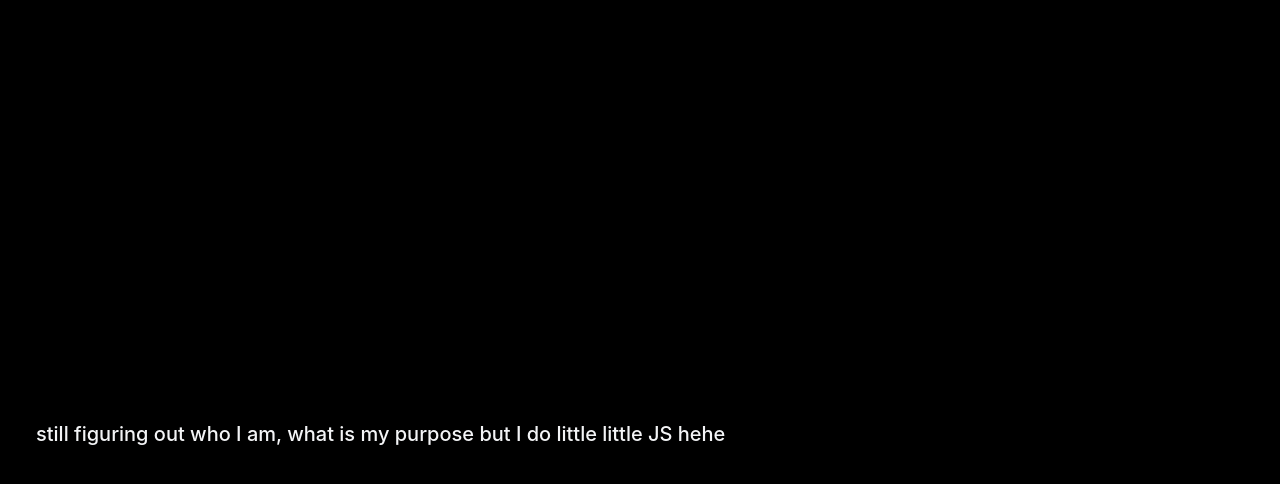
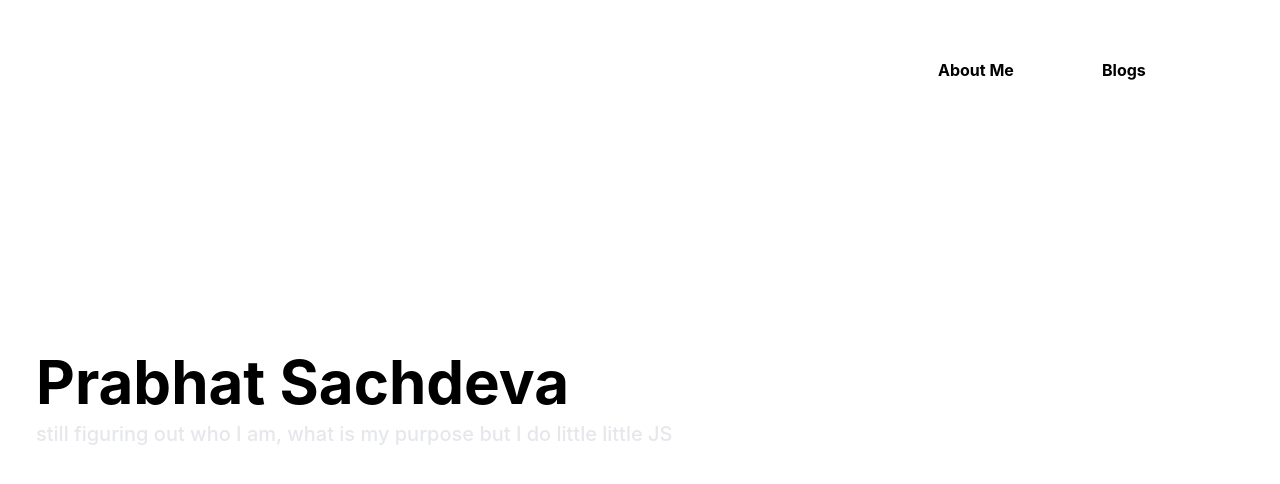
Before and after one commit to prabhatexit0/portexit0, a Next.js app: page / in a window 1280 px wide. Shown: the top 484 px of the page. Built offline with nearby package versions, Linux system fonts and the light colour scheme.

Commit message:
basic stuff added

```diff
--- /dev/null
+++ b/components/LayoutComponent.js
@@ -0,0 +1,5 @@
+export default function LayoutComponent() {
+  return <div>
+
+  </div>
+}
--- a/components/Main.js
+++ b/components/Main.js
@@ -1,12 +1,12 @@
 export default function Main() {
-  return <div className="py-10 h-full bg-black flex justify-start items-center px-9">
+  return <div className="absolute py-10 h-full flex justify-start items-center px-9">
     <div>
       <div className="text-6xl font-bold py-1">
         Prabhat Sachdeva
       </div>
-      <div className="text-xl font-sm py-1 flex justify-center">
-        <p className="text-gray-100 font-medium">
-          still figuring out who I am, what is my purpose but I do little little JS hehe
+      <div className="text-xl font-sm py-1 flex justify-center ">
+        <p className="text-gray-200 font-medium">
+          still figuring out who I am, what is my purpose but I do little little JS
         </p>
       </div>
     </div>
--- a/components/Navbar.js
+++ b/components/Navbar.js
@@ -1,7 +1,10 @@
 import { linkStyle } from '../styles/custom-tailwind-styles'
 
 export default function Navbar() {
-  return <div className="absolute m-9 left-0 w-max">
-    <div className={linkStyle} >Blogs</div>
-  </div>;
+  return <div className='absolute top-7 right-7 p-5 border-white'>
+    <div className='flex gap-5'>
+      <div className='px-3 py-2 left-5 w-36 top-5 font-bold border-white border-2 '>About Me</div>
+      <div className='px-3 py-2 left-5 w-36 top-5 font-bold border-white border-2 '>Blogs</div>
+    </div>
+  </div>
 }
--- a/next.config.js
+++ b/next.config.js
@@ -3,5 +3,18 @@ const nextConfig = {
   reactStrictMode: true,
   swcMinify: true,
 }
+const withMDX = require('@next/mdx')({
+  extension: /\.mdx?$/,
+  options: {
+    remarkPlugins: [],
+    rehypePlugins: [],
+    // If you use `MDXProvider`, uncomment the following line.
+    // providerImportSource: "@mdx-js/react",
+  },
+})
+module.exports = withMDX({
+  // Append the default value with md extensions
+  pageExtensions: ['ts', 'tsx', 'js', 'jsx', 'md', 'mdx'],
+})
 
 module.exports = nextConfig
--- a/package.json
+++ b/package.json
@@ -9,6 +9,8 @@
     "lint": "next lint"
   },
   "dependencies": {
+    "@mdx-js/loader": "^2.1.3",
+    "@next/mdx": "^12.3.0",
     "next": "12.3.0",
     "react": "18.2.0",
     "react-dom": "18.2.0"
--- a/pages/index.js
+++ b/pages/index.js
@@ -4,7 +4,7 @@ import { Footer, Navbar, Main } from '../components'
 
 export default function Home() {
   return (
-    <div className="bg-gray-900 h-screen w-screen">
+    <div className="h-screen w-screen flex flex-col relative">
       <Head>
         <title>Prabhat Sachdeva</title>
         <meta name="description" content="its my portfolio website" />
--- a/tailwind.config.js
+++ b/tailwind.config.js
@@ -6,6 +6,14 @@ module.exports = {
   ],
   theme: {
     extend: {},
+    screens: {
+      tablet: "640px",
+      // => @media (min-width: 640px) { ... }
+      laptop: "1024px",
+      // => @media (min-width: 1024px) { ... }
+      desktop: "1280px",
+      // => @media (min-width: 1280px) { ... }
+    }
   },
   plugins: [],
-}
+};
```
Also changed, not shown: pages/random.mdx (added, +11 -0 lines), 1 other file (tests, documents, lock files or other folders).
